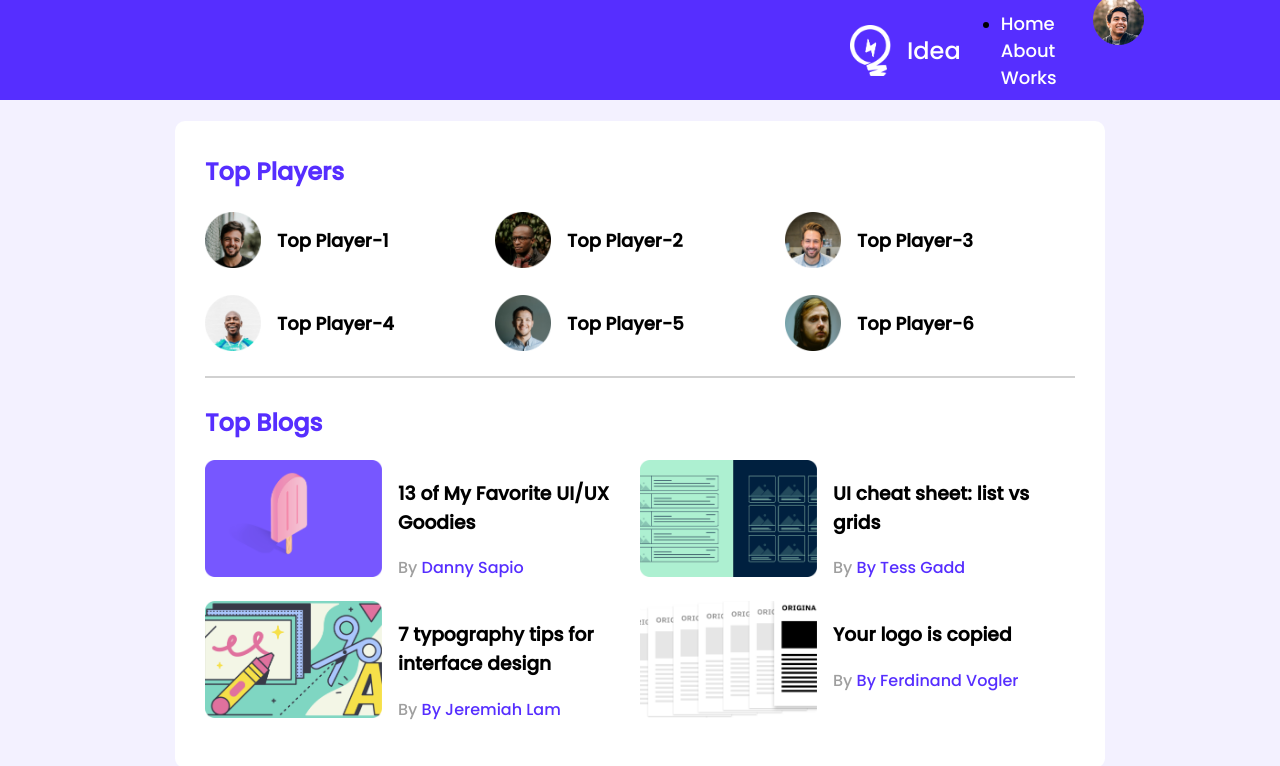
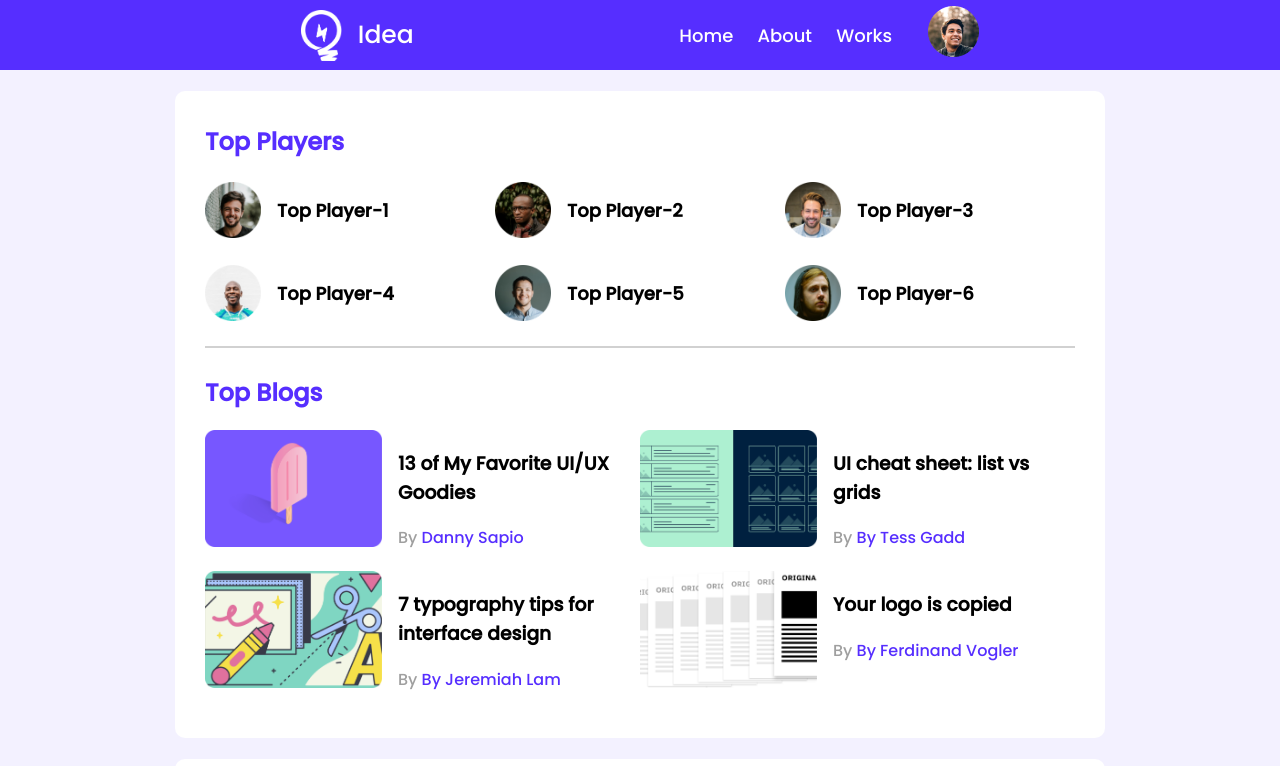
Before and after one commit to OmarRaihan/leader-board-css3, a plain HTML site: page index.html in a window 1280 px wide. Shown: the top 766 px of the page. Drawn offline with Linux system fonts and the light colour scheme.

Commit message:
header corrected

```diff
--- a/styles/style.css
+++ b/styles/style.css
@@ -14,7 +14,7 @@ header{
     display: flex;
     justify-content: space-between;
     align-items: center;
-    height: 100px;
+    height: 70px;
     width: 100%;
     background: #562EFF;
     }
@@ -25,17 +25,17 @@ header{
 .idea{
     display: flex;
     align-items: center;
-    margin-left: 850px;
+    margin-left: 23.5%;
 }
 .heading{
     margin-left: 16px;
-    font-size: 24px;
+    font-size: 25px;
     color: white;
     font-weight: 500;
 }
 nav{
     display: flex;
-    margin-right: 850px;
+    margin-right: 23.5%;
 }
 #nav-img{
     width: 51px;
@@ -43,7 +43,10 @@ nav{
     margin-left: 16px;
 
 }
-nav ul li a{
+nav li{
+    list-style: none;
+}
+nav ul a{
     text-decoration: none;
     font-size: 18px;
     margin-right: 20px;
```
